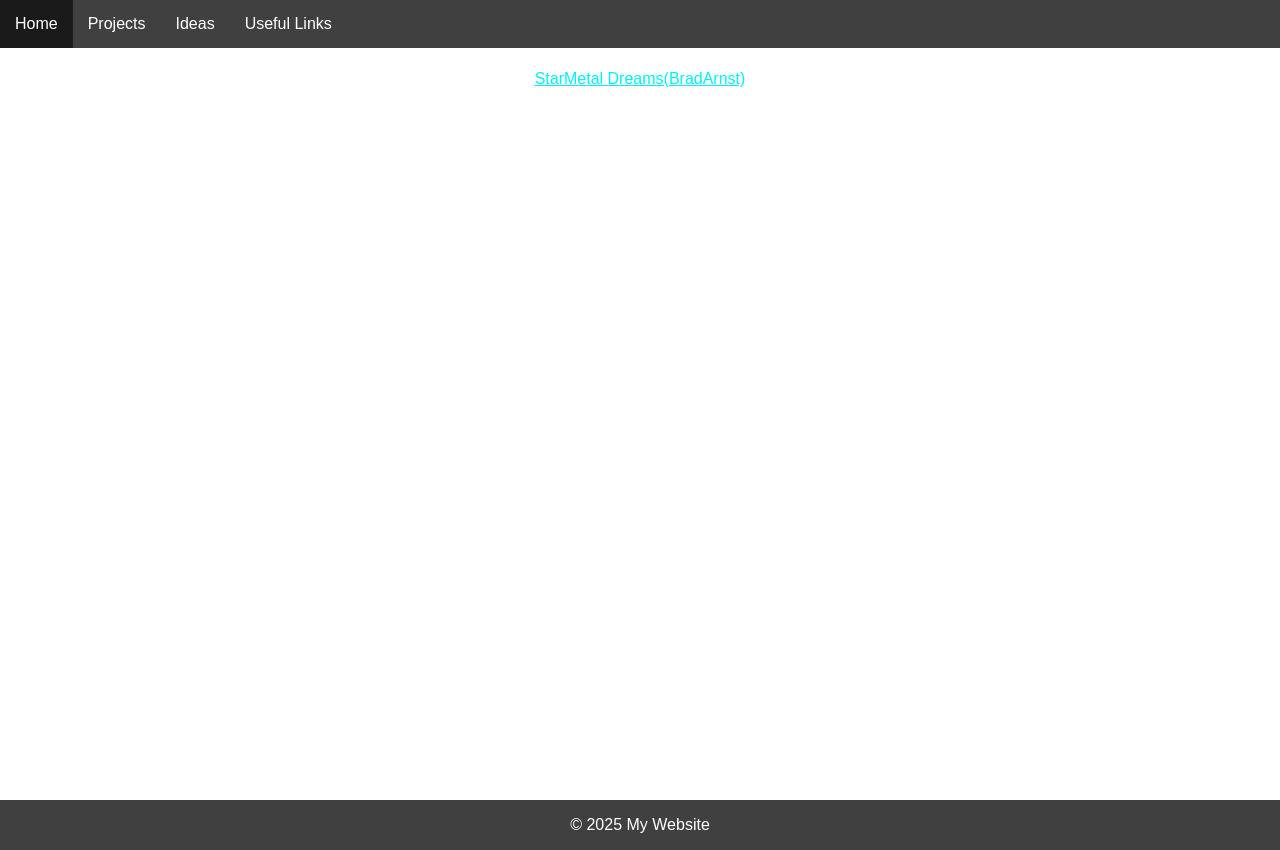
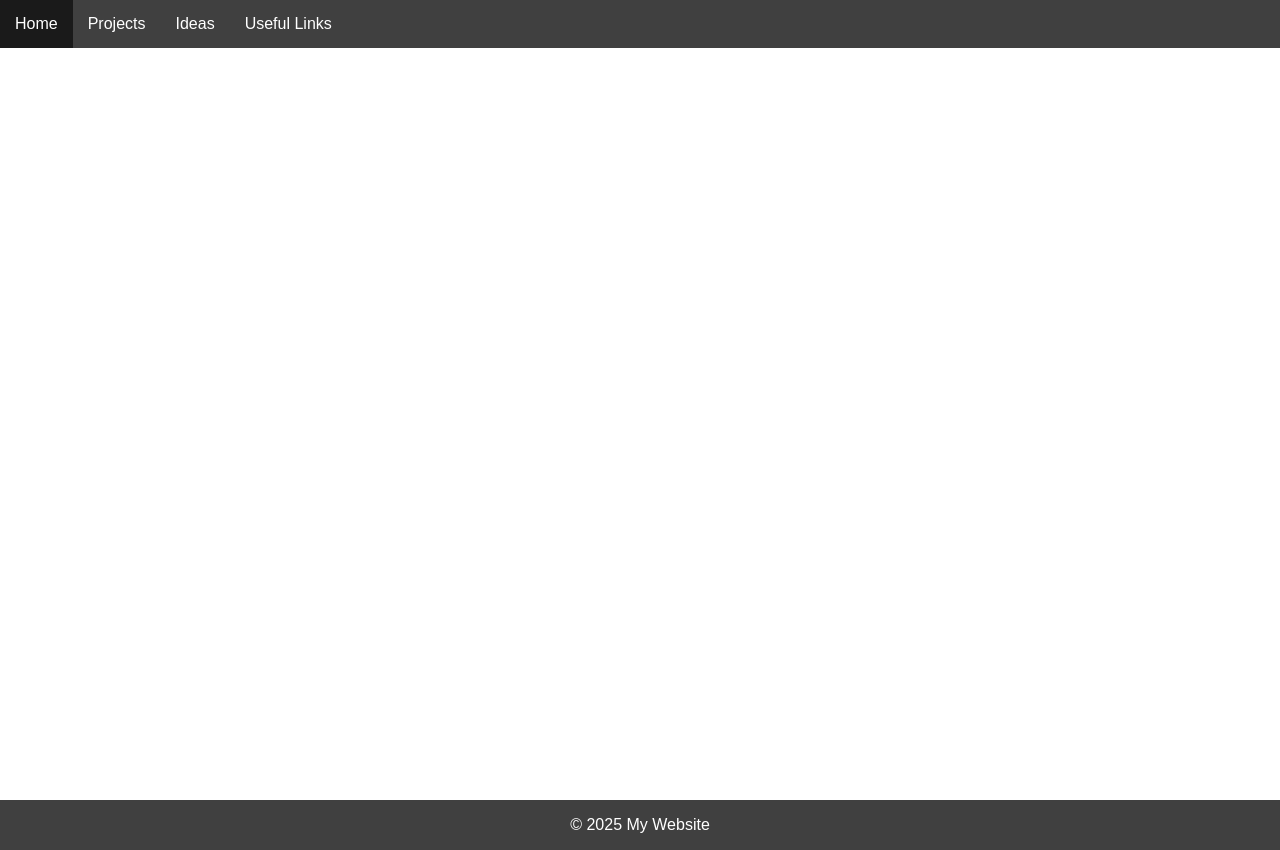
Before and after one commit to WestinSherman/Blender, an Astro site: page /usefulLinks in a window 1280 px wide. Built offline with nearby package versions, Linux system fonts and the light colour scheme; Astro itself is replaced by a stand-in of ours.

Commit message:
Fixed the script bug.

```diff
--- a/src/layouts/BaseLayout.astro
+++ b/src/layouts/BaseLayout.astro
@@ -10,7 +10,6 @@ import "../styles/global.css";
         <meta charset="UTF-8" />
         <meta name="viewport" content="width=device-width, initial-scale=1.0" />
         <title>StarMetal</title>
-        <script src="../scripts/dropdown.js"></script>
     </head>
     <body>
         <Navigation />
--- a/src/pages/usefulLinks.astro
+++ b/src/pages/usefulLinks.astro
@@ -3,8 +3,4 @@ import BaseLayout from "../layouts/BaseLayout.astro";
 import "../styles/global.css";
 ---
 
-<BaseLayout>
-    <a href="https://sites.google.com/arnst.ca/starmetal-dreams/home"
-        >StarMetal Dreams(BradArnst)</a
-    >
-</BaseLayout>
+<BaseLayout />
```
